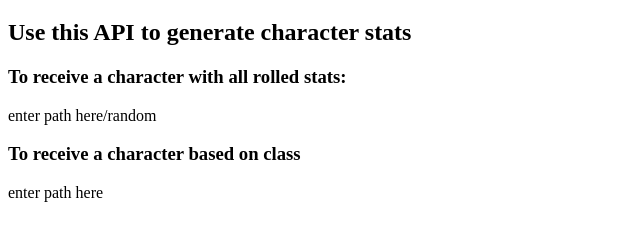
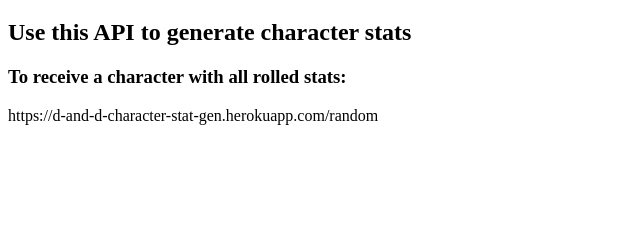
Before and after one commit to timblais/D-and-D-Character-Stats, a website: page index.html in a window 1280 px wide. Shown: the part 61-302 px from the top of the page, without its empty margins (0-640 px from the left). Drawn offline with Linux system fonts and the light colour scheme.

Commit message:
added heroku url

```diff
--- a/index.html
+++ b/index.html
@@ -10,9 +10,9 @@
     <h1>D & D Character Stat Generator API</h1>
     <h2>Use this API to generate character stats</h2>
     <h3>To receive a character with all rolled stats:</h3>
-    <p>enter path here/random</p>
-    <h3>To receive a character based on class</h3>
-    <p>enter path here</p>
+    <p>https://d-and-d-character-stat-gen.herokuapp.com/random</p>
+    <!-- <h3>To receive a character based on class</h3>
+    <p>enter path here</p> -->
 
 
 </body>
```
